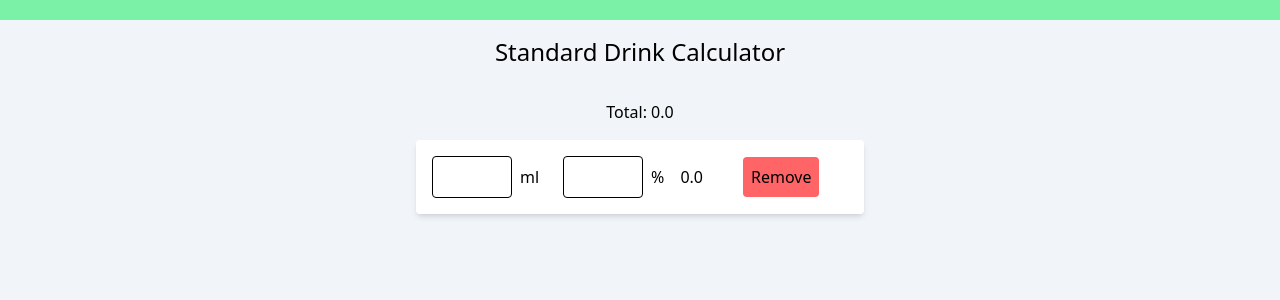
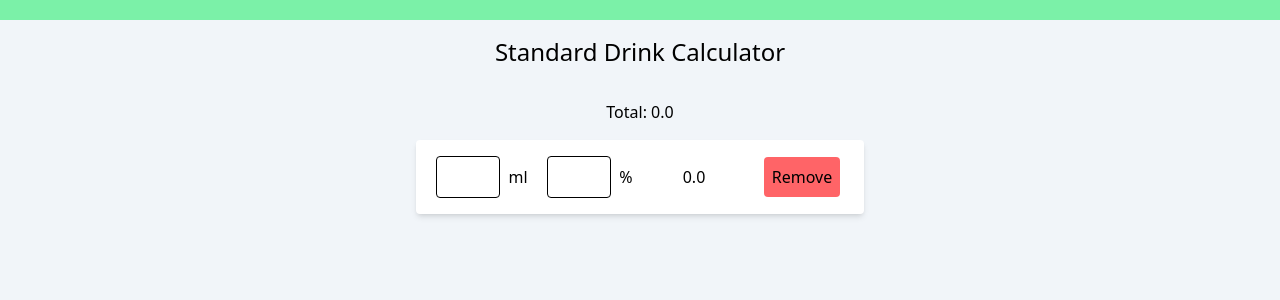
Before and after one commit to jbcoventry/standard-drink-calc, a React (Vite) app: page / in a window 1280 px wide. Shown: the top 300 px of the page. Built offline with nearby package versions, Linux system fonts and the light colour scheme.

Commit message:
fixed moving layout on large numbers

```diff
--- a/src/UserInput.tsx
+++ b/src/UserInput.tsx
@@ -44,11 +44,11 @@ function UserInput({ data, setData, currentDrink }: UserInputProps) {
   return (
     <div
       id={currentDrink.id}
-      className="shadow-md p-2 my-4 mx-auto bg-white rounded-sm w-md max-w-11/12"
+      className="shadow-md p-2 my-4 mx-auto bg-white rounded-sm w-md max-w-11/12 grid grid-cols-4 place-items-center"
     >
-      <label className="md:mr-4">
+      <label className="">
         <input
-          className="border-solid border-black  border rounded-sm p-2 m-2 w-16 md:w-20 appearance-none"
+          className="border-solid border-black  border rounded-sm p-2 m-2 w-16 appearance-none"
           type="number"
           name="volume"
           inputMode="decimal"
@@ -59,9 +59,9 @@ function UserInput({ data, setData, currentDrink }: UserInputProps) {
         />
         ml
       </label>
-      <label className="md:mr-4 mr-2">
+      <label className="">
         <input
-          className="border-solid border-black  border rounded-sm p-2 m-2 w-16 md:w-20 appearance-none"
+          className="border-solid border-black  border rounded-sm p-2 m-2 w-16 appearance-none"
           type="number"
           name="percentage"
           inputMode="decimal"
@@ -72,14 +72,14 @@ function UserInput({ data, setData, currentDrink }: UserInputProps) {
         />
         %
       </label>
-      <label className="md:mr-8 mr-2">
+      <div className="">
         {total(
           Number(currentDrink.volume),
           Number(currentDrink.percentage)
         ).toFixed(1)}
-      </label>
+      </div>
       <button
-        className="bg-red-400 rounded-sm cursor-pointer hover:bg-red-500 p-2 m-2"
+        className="bg-red-400 rounded-sm cursor-pointer hover:bg-red-500 p-2"
         onClick={handleClick}
       >
         Remove
```
